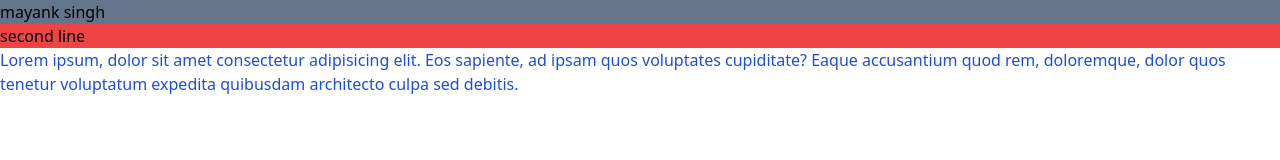
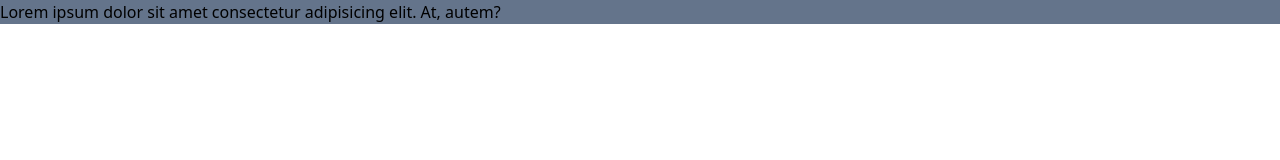
Before and after one commit to Mayank-singh-01/Tailwind_CSS, a plain HTML site: page index.html in a window 1280 px wide. Drawn offline with Linux system fonts and the light colour scheme.

Commit message:
previous one

```diff
--- a/index.html
+++ b/index.html
@@ -7,9 +7,7 @@
   <link rel="stylesheet" href="output.css">
   <title>tailwindcss</title>
 </head>
-<body  >
-  <div class="bg-slate-500" >mayank singh </div>
-  <h1 class="bg-red-500" >second line</h1>
-  <div class="text-blue-700" >Lorem ipsum, dolor sit amet consectetur adipisicing elit. Eos sapiente, ad ipsam quos voluptates cupiditate? Eaque accusantium quod rem, doloremque, dolor quos tenetur voluptatum expedita quibusdam architecto culpa sed debitis.</div>
+<body>
+  <div class="bg-slate-500" >Lorem ipsum dolor sit amet consectetur adipisicing elit. At, autem?</div>
 </body>
 </html>
```
Also changed, not shown: output.css.
